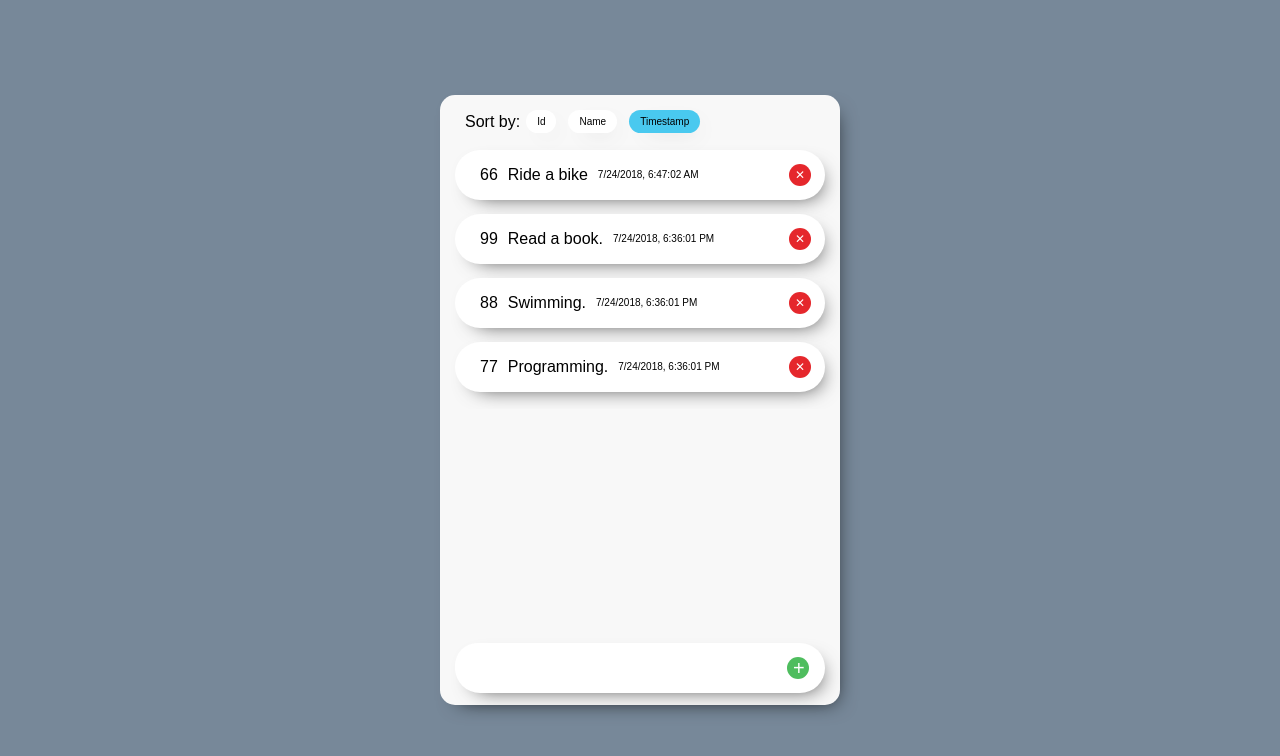
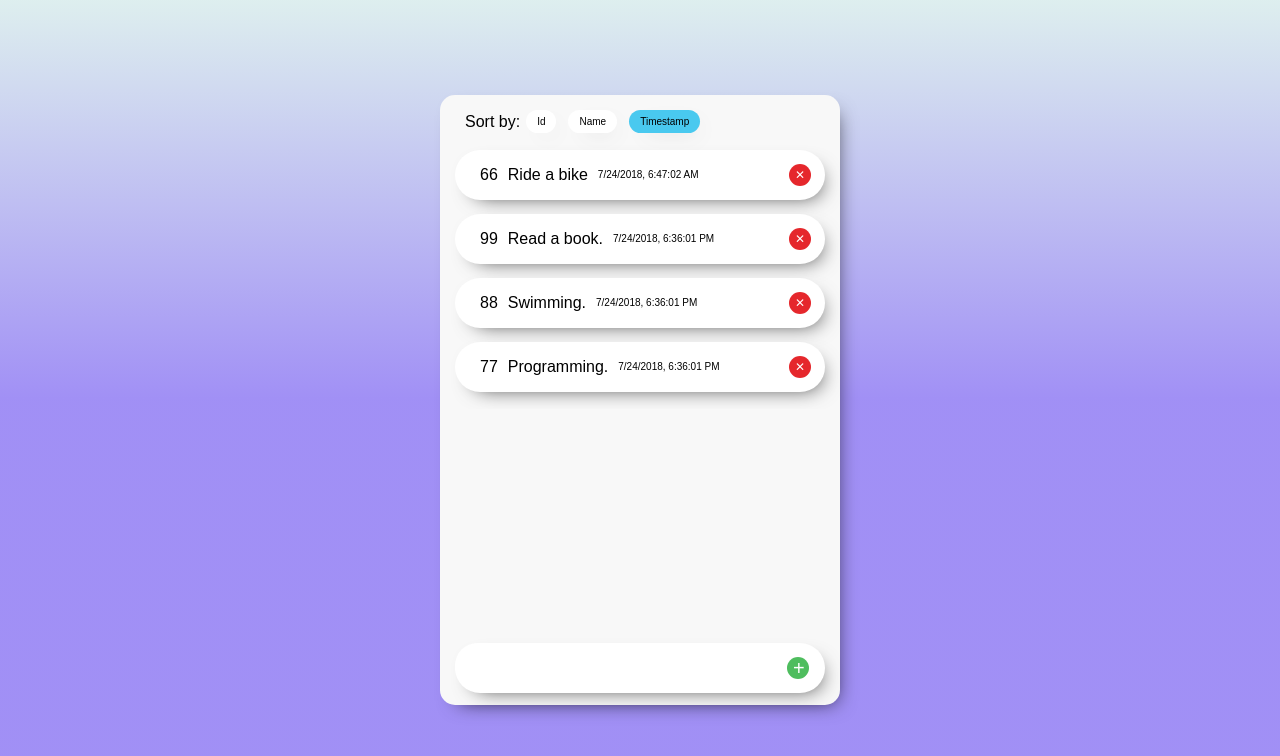
Before and after one commit to WitkowskiMichau/todo-react-redux-ts, a React app: page / in a window 1280 px wide. Shown: the top 756 px of the page. Built offline with nearby package versions, Linux system fonts and the light colour scheme.

Commit message:
Color change

```diff
--- a/src/styles/App.css
+++ b/src/styles/App.css
@@ -116,6 +116,7 @@
     .submit-form__input:focus {
       outline: none; }
   .submit-form__button {
+    cursor: pointer;
     position: absolute;
     right: 16px;
     top: 14px;
--- a/src/styles/App.scss
+++ b/src/styles/App.scss
@@ -141,6 +141,7 @@
     }
   }
   &__button{
+    cursor: pointer;
     position: absolute;
     right: 16px;
     top: 14px;
--- a/src/styles/index.css
+++ b/src/styles/index.css
@@ -5,7 +5,7 @@ html, body {
 
 body {
   font-family: 'Arial', sans-serif;
-  background: lightslategrey; }
+  background: linear-gradient(to bottom, #c0e0e087 0%, #6549ef9c 50%); }
 
 #root {
   height: 100%;
--- a/src/styles/index.scss
+++ b/src/styles/index.scss
@@ -7,7 +7,7 @@ html, body{
 }
 body {
   font-family: 'Arial', sans-serif;
-  background: lightslategrey;
+  background: linear-gradient(to bottom, #c0e0e087 0%, #6549ef9c 50%);;
 }
 
 #root{
```
